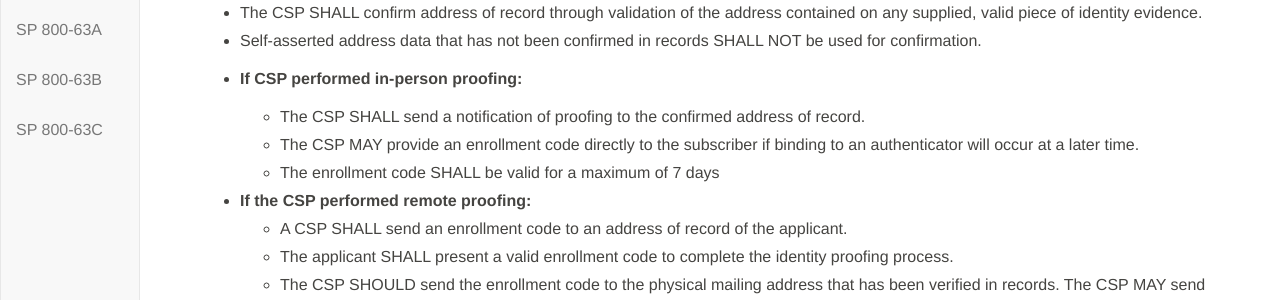
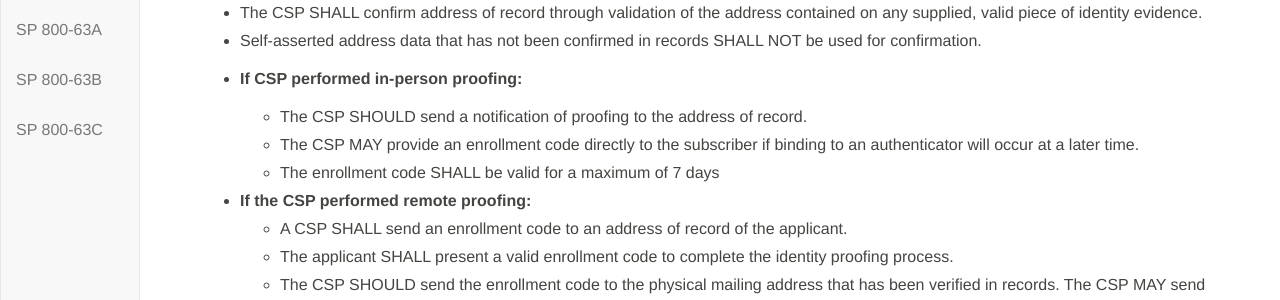
Before and after one commit to usnistgov/800-63-3, a Jekyll site: the page built from sp800-63a/sec4_ial.md, in a window 1280 px wide and 900 px high, scrolled down 3662 px. Shown: the part 152-452 px from the top of the window. Built offline with Jekyll 4.4.1, drawn with Linux system fonts in a browser that asks for light colours; our own code applies the rules of GitHub Pages for plain Markdown files.

Commit message:
Minor change to address check for IAL3

```diff
--- a/sp800-63a/sec4_ial.md
+++ b/sp800-63a/sec4_ial.md
@@ -140,7 +140,7 @@ The CSP SHOULD perform identity proofing in-person. The CSP MAY perform remote i
 
 - **If CSP performed in-person proofing:**
 
-	- The CSP SHALL send a notification of proofing to the confirmed address of record.
+	- The CSP SHOULD send a notification of proofing to the address of record.
 	- The CSP MAY provide an enrollment code directly to the subscriber if binding to an authenticator will occur at a later time.
 	- The enrollment code SHALL be valid for a maximum of 7 days
 
```
